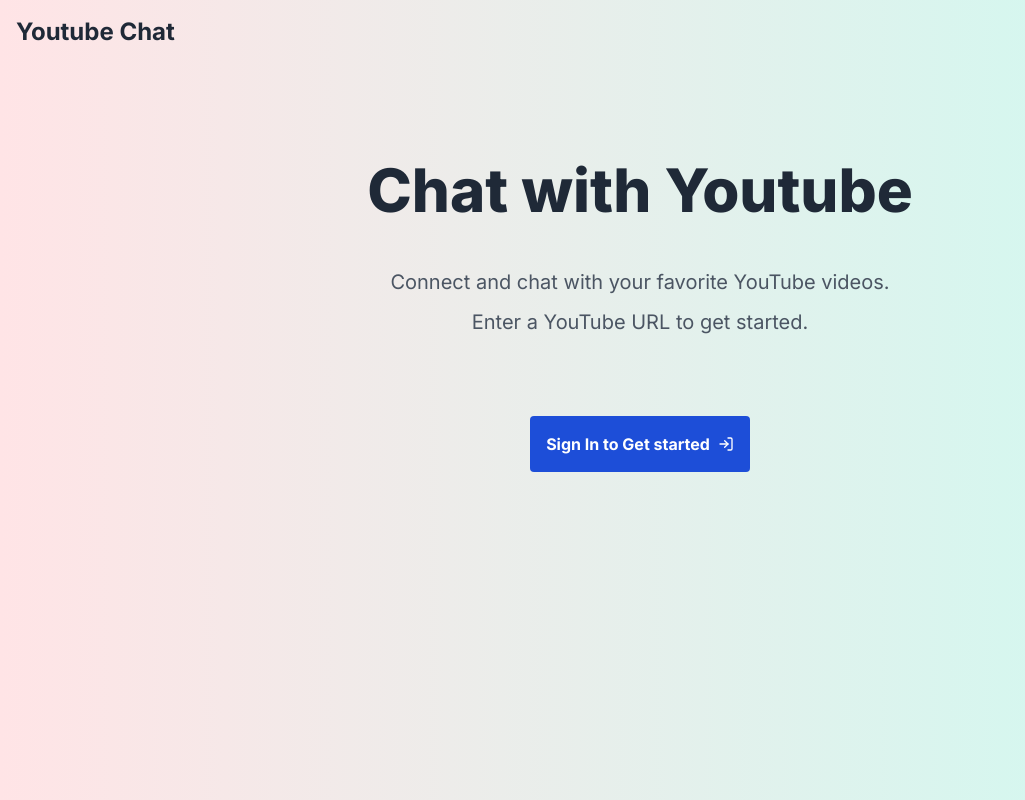
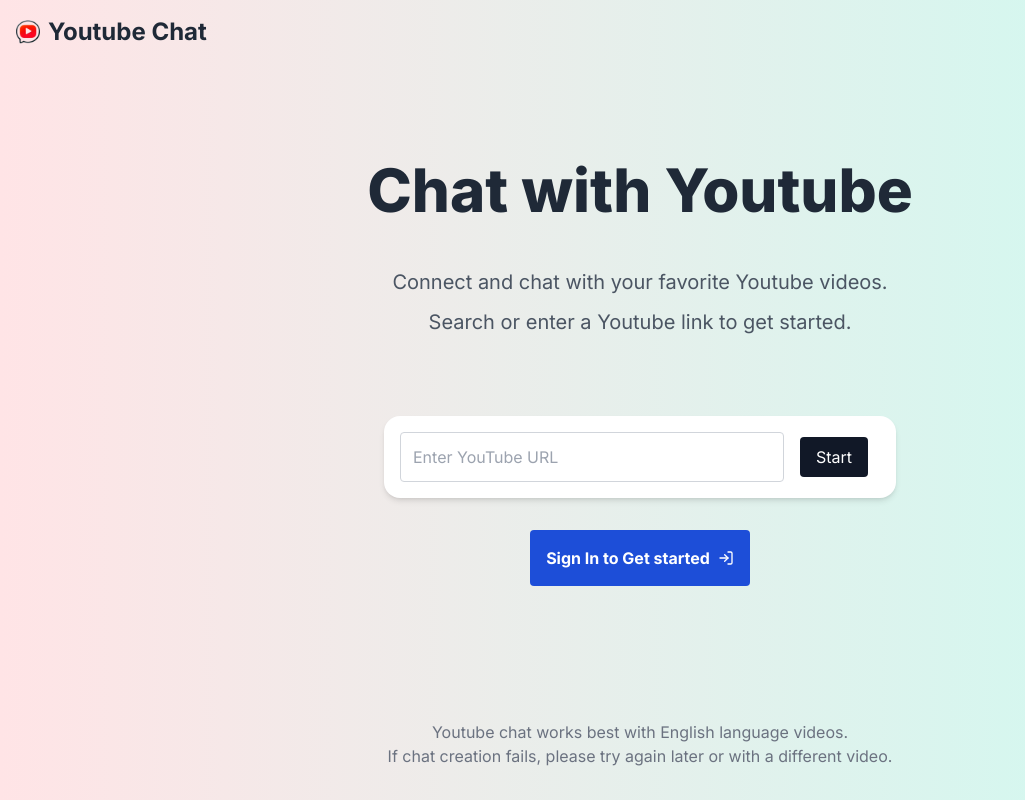
Before and after one commit to Jeffrang/yt-chat, a Next.js app: page / in a window 1280 px wide. Shown: the whole page, without its empty margins (0-1025 px from the left). Built offline with nearby package versions, Linux system fonts and the light colour scheme; no server answers.

Commit message:
Home page improvements and icons

```diff
--- a/src/app/chat/[chatId]/page.tsx
+++ b/src/app/chat/[chatId]/page.tsx
@@ -15,7 +15,10 @@
           </div>
           <div className='bg-white flex-1 flex flex-col'>
             <div className='p-4 bg-transparent text-gray-800 flex justify-between items-center'>
-              <h1 className='ml-2 text-2xl font-bold'>Youtube Chat</h1>
+              <div className='flex items-center'>
+                <img src='/icon.png' alt='Icon' className='w-6 h-6 mr-2' />
+                <h1 className='text-xl font-bold text-gray-800'>Youtube Chat</h1>
+              </div>
               <div className='action-menu'>
                 <UserButton />
               </div>
--- a/src/app/page.tsx
+++ b/src/app/page.tsx
@@ -9,7 +9,10 @@
   return (
     <div className='w-screen min-h-screen bg-gradient-to-r from-rose-100 to-teal-100'>
       <div className='w-full flex items-center justify-between p-4'>
-        <h1 className='text-2xl font-bold text-gray-800'>Youtube Chat</h1>
+        <div className='flex items-center'>
+          <img src='/icon.png' alt='Icon' className='w-6 h-6 mr-2' />
+          <h1 className='text-2xl font-bold text-gray-800'>Youtube Chat</h1>
+        </div>
         <div className='flex items-center'>
           <UserButton showName={true}/>
         </div>
@@ -19,21 +22,22 @@
           Chat with Youtube
         </h1>
         <p className='mt-8 text-xl text-center text-gray-600'>
-          Connect and chat with your favorite YouTube videos.
+          Connect and chat with your favorite Youtube videos.
         </p>
         <p className='mt-3 text-xl text-center text-gray-600 mb-12'>
-          Enter a YouTube URL to get started.
+          Search or enter a Youtube link to get started.
         </p>
 
         <div className='w-full flex flex-col items-center justify-center mt-8'>
-          <SignedIn>
+
             <div className='w-full max-w-lg p-4 mb-8 bg-white rounded-2xl shadow-md'>
               <YTLinkInput />
             </div>
+          <SignedIn>
             <PreviousChats />
           </SignedIn>
-          <SignedOut>
-              <Link href="" className='bg-blue-700 text-white font-bold rounded hover:bg-blue-800'>
+            <SignedOut>
+            <Link href="" className='bg-blue-700 text-white font-bold rounded hover:bg-blue-800'>
               <SignInButton>
                 <div className="flex items-center p-4">
                   <p>Sign In to Get started </p>
@@ -44,6 +48,10 @@
           </SignedOut>
         </div>
       </div>
+      <div className="absolute bottom-8 w-full text-center text-gray-500">
+        Youtube chat works best with English language videos. <br />
+        If chat creation fails, please try again later or with a different video.
+      </div>
     </div>
   )
 }
--- a/src/components/PreviousChats.tsx
+++ b/src/components/PreviousChats.tsx
@@ -34,9 +34,9 @@
   return (
     <div>
       {chats.length > 0 && (
-        <a href="#" onClick={handleNavigateToLatestChat} className=" text-blue-600 underline">
-          Access your Previous Chats -&gt;
-        </a>
+        <button onClick={handleNavigateToLatestChat} className="px-4 py-2 bg-gray-900 text-white rounded">
+          Go To My Chats -&gt;
+        </button>
       )}
     </div>
   );
```
Also changed, not shown: public/icon.png (added), 1 other file (tests, documents, lock files or other folders).
